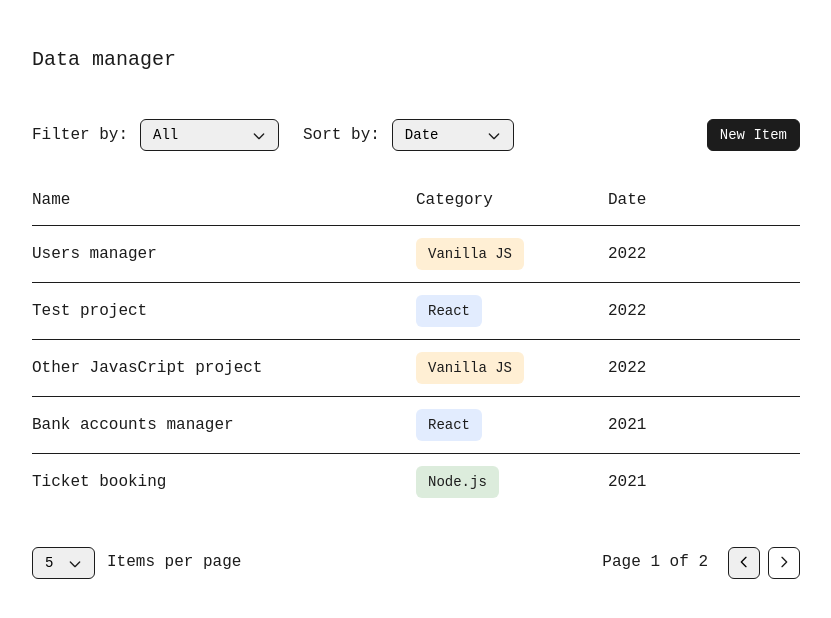
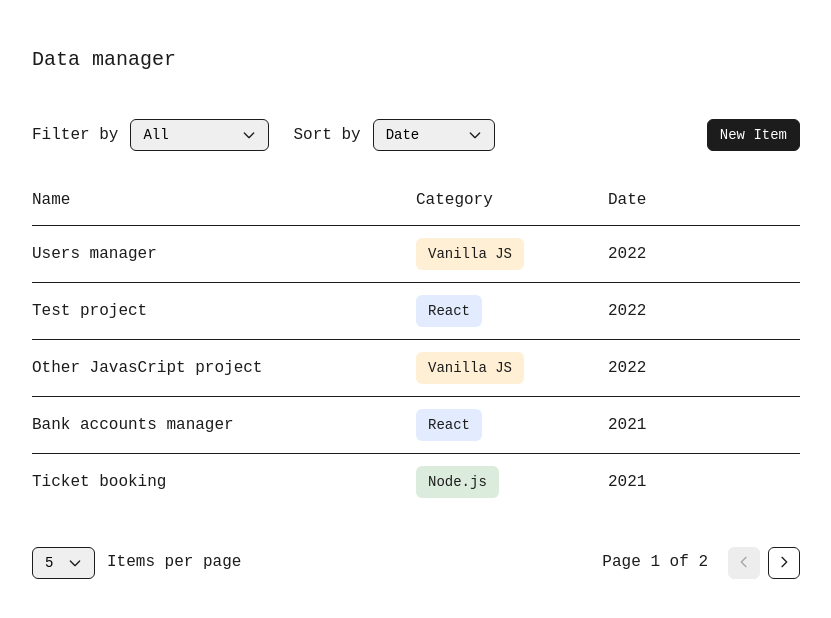
Before and after one commit to juananton/data-manager, a React (Vite) app: page / in a window 1280 px wide. Shown: the top 618 px of the page, without its empty margins (224-1055 px from the left). Built offline with nearby package versions, Linux system fonts and the light colour scheme; data requests are answered from the project's data file.

Commit message:
Various Component fixes

```diff
--- a/src/components/DataManager.jsx
+++ b/src/components/DataManager.jsx
@@ -66,6 +66,7 @@ const DataManager = () => {
 					<h1 className={style.title}>Data manager</h1>
 				</div>
 			</div>
+
 			<div className={style.wrapper}>
 				<Toolbar
 					filterCriteria={filterCriteria}
--- a/src/components/ListItem.module.css
+++ b/src/components/ListItem.module.css
@@ -1,6 +1,6 @@
 .listItem {
 	padding: 0.75rem 0;
-	border-top: 1px solid var(--color-black);
+	border-top: 1px solid var(--color-border);
 	display: flex;
 	align-items: center;
 }
--- a/src/components/Pagination.jsx
+++ b/src/components/Pagination.jsx
@@ -13,8 +13,8 @@ const Pagination = ({
 		<div className={style.pagination}>
 			<div className={style.itemsPerPageSelector}>
 				<Select
+					labelDisplay='none'
 					value={itemsPerPage}
-					id='itemsPerPage'
 					onChange={e => {
 						setItemsPerPage(Number(e.target.value));
 					}}
--- a/src/components/Toolbar.jsx
+++ b/src/components/Toolbar.jsx
@@ -13,11 +13,11 @@ const Toolbar = ({
 	return (
 		<div className={style.toolbar}>
 			<div className={style.filters}>
-				<div className={style.formControl}>
-					<label htmlFor='filterBy'>Filter by: </label>
 				<Select
+					className={style.filterSelect}
 					value={filterCriteria}
-						id='filterBy'
+					labelDisplay='left'
+					label='Filter by'
 					onChange={e => setFilterCriteria(e.target.value)}
 				>
 					<option value='all'>All</option>
@@ -27,12 +27,11 @@ const Toolbar = ({
 						</option>
 					))}
 				</Select>
-				</div>
-				<div className={style.formControl}>
-					<label htmlFor='sortBy'>Sort by: </label>
 				<Select
+					className={style.filterSelect}
 					value={sortCriteria}
-						id='sortBy'
+					labelDisplay='left'
+					label='Sort by'
 					onChange={e => setSortCriteria(+e.target.value)}
 				>
 					<option value={SORT_OPTIONS.DATE}>Date</option>
@@ -42,7 +41,6 @@ const Toolbar = ({
 					)}
 				</Select>
 			</div>
-			</div>
 			<Button use='primary'>New Item</Button>
 		</div>
 	);
--- a/src/components/Toolbar.module.css
+++ b/src/components/Toolbar.module.css
@@ -12,17 +12,20 @@
 	max-width: 100%;
 }
 
-.formControl {
+.filterSelect {
 	margin-right: 1.5rem;
-	display: flex;
-	align-items: center;
-}
-
-.formControl Select {
-	margin-left: 0.75rem;
 }
 
 .btnPrimary {
 	background-color: var(--color-black);
 	color: var(--color-white);
 }
+
+.inline {
+	display: flex;
+	align-items: center;
+}
+
+.inline .label {
+	margin-bottom: 0;
+}
--- a/src/components/forms/PageSelector.jsx
+++ b/src/components/forms/PageSelector.jsx
@@ -12,14 +12,14 @@ const PageSelector = ({ page, setPage, totalPages }) => {
 			<Button
 				onClick={() => setPage(page - 1)}
 				type='icon'
-				use={page === 1 ? 'disabled' : 'secondary'}
+				disabled={page === 1}
 			>
 				<ArrowLeftIcon />
 			</Button>
 			<Button
 				onClick={() => setPage(page + 1)}
 				type='icon'
-				use={page === totalPages || totalPages === 0 ? 'disabled' : 'secondary'}
+				disabled={page === totalPages || totalPages === 0}
 			>
 				<ArrowRightIcon />
 			</Button>
--- a/src/components/forms/Select.jsx
+++ b/src/components/forms/Select.jsx
@@ -1,11 +1,24 @@
-import ArrowDownIcon from '../Icons/ArrowDownIcon.jsx';
+import ArrowDownIcon from '../icons/ArrowDownIcon.jsx';
 import style from './Select.module.css';
 
-const Select = ({ className, ...props }) => (
-	<div className={`${style.wrapper} ${className || ''}`}>
-		<select className={style.select} {...props}></select>
-		<ArrowDownIcon className={style.icon} />
-	</div>
-);
+const LABEL_DISPLAY = {
+	top: style.labelTop,
+	left: style.labelLeft,
+	none: style.labelNone
+};
+
+const Select = ({ label, labelDisplay = 'top', className, ...props }) => {
+	const display = LABEL_DISPLAY[labelDisplay];
+
+	return (
+		<label className={`${display} ${className} || ''`}>
+			<span className={style.label}>{label}</span>
+			<div className={style.wrapper}>
+				<select className={style.select} {...props}></select>
+				<ArrowDownIcon className={style.icon} />
+			</div>
+		</label>
+	);
+};
 
 export default Select;
--- a/src/components/forms/Select.module.css
+++ b/src/components/forms/Select.module.css
@@ -1,3 +1,22 @@
+.labelTop .label {
+	display: block;
+	margin-bottom: 0.5rem;
+}
+
+.labelLeft {
+	display: flex;
+	align-items: center;
+}
+
+.labelLeft .label {
+	margin-bottom: 0;
+	margin-right: 0.75rem;
+}
+
+.labelNone .label {
+	display: none;
+}
+
 .wrapper {
 	position: relative;
 }
@@ -7,10 +26,10 @@
 	font-size: var(--text-sm);
 	padding: 0 0.75rem;
 	padding-right: 2.5rem;
-	border: 1px solid var(--color-black);
+	border: 1px solid var(--color-border);
 	border-radius: var(--radius-sm);
 	appearance: none;
-	height: 32px;
+	height: 2rem;
 }
 
 .icon {
@@ -18,5 +37,5 @@
 	position: absolute;
 	width: 1rem;
 	right: 12px;
-	top: 9px;
+	top: 0.5rem;
 }
```
Lines whose indentation alone changed are shown as unchanged.
